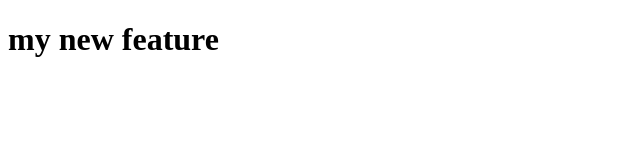
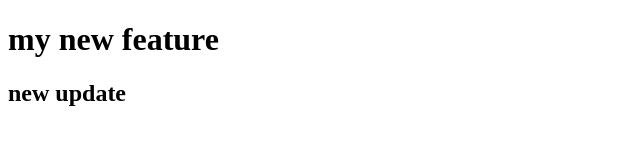
Before and after one commit to ahmedgalaliti40/new-git, a plain HTML site: page index.html in a window 1280 px wide. Shown: the whole page, without its empty margins (0-640 px from the left). Drawn offline with Linux system fonts and the light colour scheme.

Commit message:
added new update

```diff
--- a/index.html
+++ b/index.html
@@ -8,6 +8,6 @@
 </head>
 <body>
     <h1>my new feature </h1>
-
+    <h2>new update</h2>
 </body>
 </html>
```
